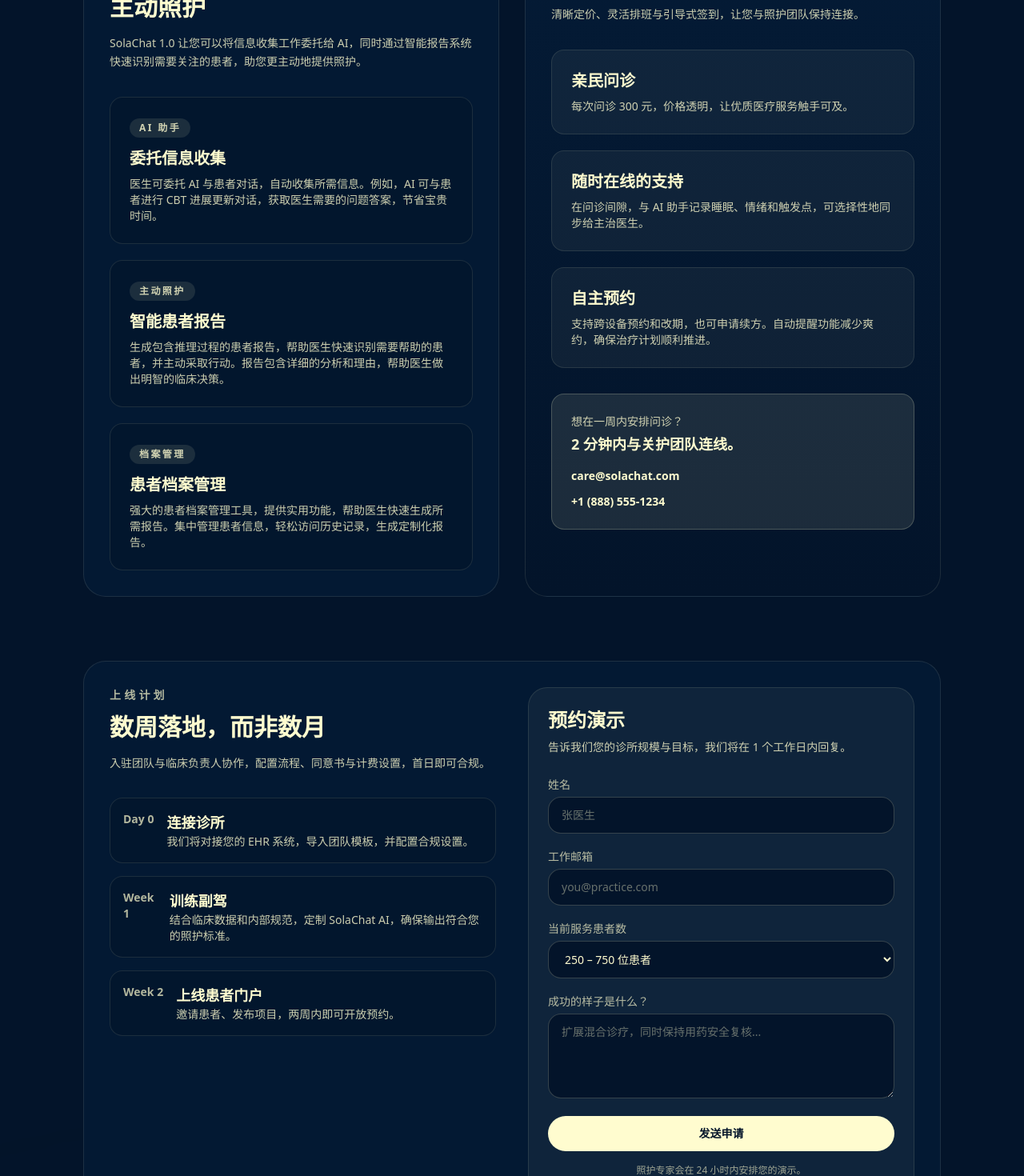
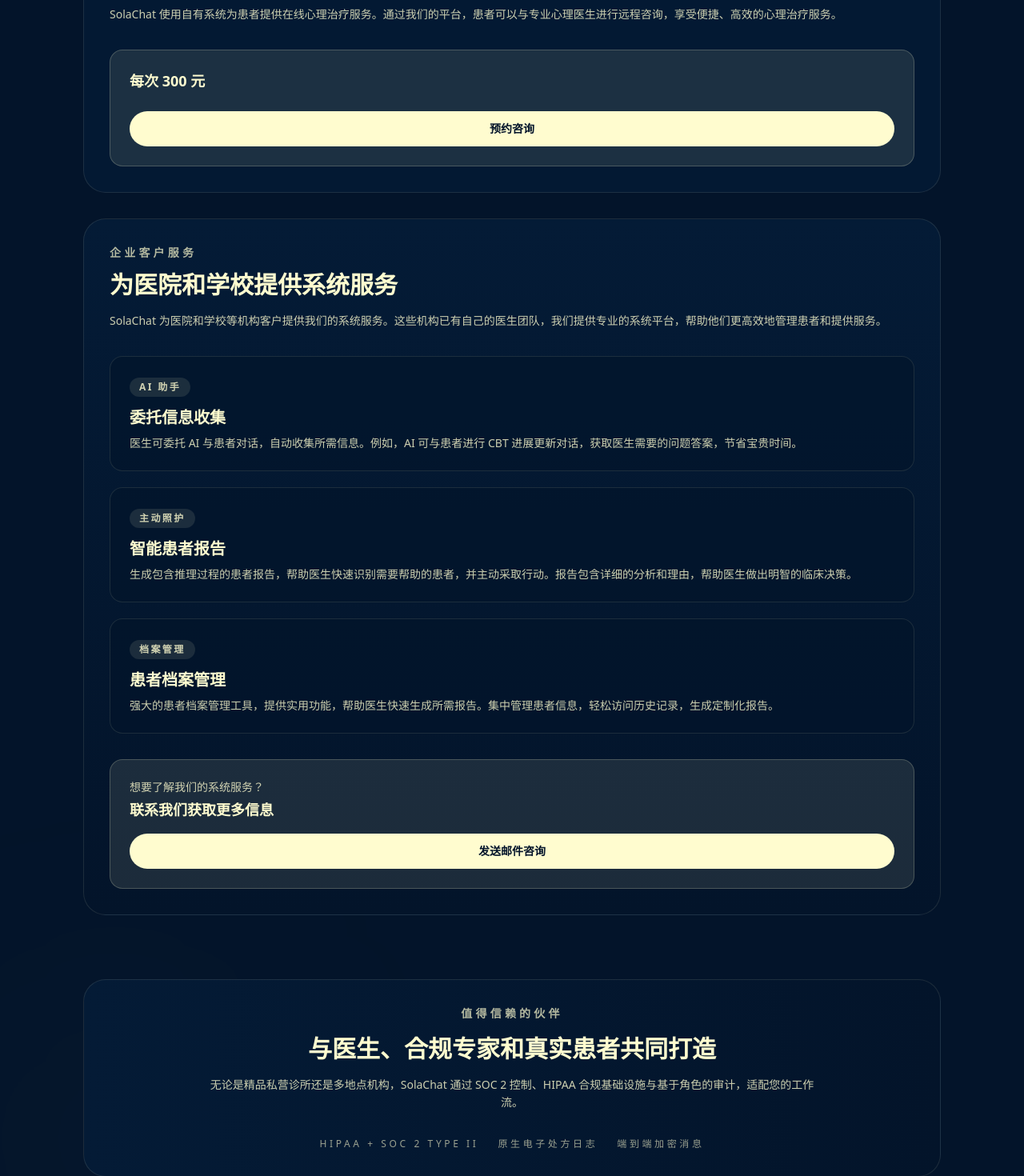
Before and after one commit to Lamonkey/solaspheres.com, a Next.js app: page / in a window 1280 px wide. Shown: the part 760-2230 px from the top of the page at 80% size. Built offline with nearby package versions, Linux system fonts and the light colour scheme.

Commit message:
put 2b and 2c's service section on different row

```diff
--- a/src/app/page.tsx
+++ b/src/app/page.tsx
@@ -19,42 +19,6 @@
     description:
       "强大的患者档案管理工具，提供实用功能，帮助医生快速生成所需报告。集中管理患者信息，轻松访问历史记录，生成定制化报告。",
     badge: "档案管理",
-  },
-];
-
-const patientHighlights = [
-  {
-    title: "亲民问诊",
-    description:
-      "每次问诊 300 元，价格透明，让优质医疗服务触手可及。",
-  },
-  {
-    title: "随时在线的支持",
-    description:
-      "在问诊间隙，与 AI 助手记录睡眠、情绪和触发点，可选择性地同步给主治医生。",
-  },
-  {
-    title: "自主预约",
-    description:
-      "支持跨设备预约和改期，也可申请续方。自动提醒功能减少爽约，确保治疗计划顺利推进。",
-  },
-];
-
-const workflow = [
-  {
-    title: "连接诊所",
-    detail: "我们将对接您的 EHR 系统，导入团队模板，并配置合规设置。",
-    duration: "Day 0",
-  },
-  {
-    title: "训练副驾",
-    detail: "结合临床数据和内部规范，定制 SolaChat AI，确保输出符合您的照护标准。",
-    duration: "Week 1",
-  },
-  {
-    title: "上线患者门户",
-    detail: "邀请患者、发布项目，两周内即可开放预约。",
-    duration: "Week 2",
   },
 ];
 
@@ -99,12 +63,31 @@
           </div>
         </section>
 
-        <section className="grid gap-8 lg:grid-cols-2">
+        <section className="flex flex-col gap-8">
           <div className="rounded-[28px] border border-[#FFFCCF]/10 bg-[#041B36]/80 p-8">
-            <p className="text-sm font-semibold uppercase tracking-[0.3em] text-[#FFFCCF]/70">面向医生</p>
-            <h2 className="mt-3 text-3xl font-semibold text-[#FFFCCF]">委托 AI 收集信息，智能报告助您主动照护</h2>
+            <p className="text-sm font-semibold uppercase tracking-[0.3em] text-[#FFFCCF]/70">心理治疗服务</p>
+            <h2 className="mt-3 text-3xl font-semibold text-[#FFFCCF]">提供在线心理医生心理治疗服务</h2>
             <p className="mt-4 text-sm leading-relaxed text-[#FFFCCF]/80">
-              SolaChat 1.0 让您可以将信息收集工作委托给 AI，同时通过智能报告系统快速识别需要关注的患者，助您更主动地提供照护。
+              SolaChat 使用自有系统为患者提供在线心理治疗服务。通过我们的平台，患者可以与专业心理医生进行远程咨询，享受便捷、高效的心理治疗服务。
+            </p>
+            <div className="mt-8 rounded-2xl border border-[#FFFCCF]/20 bg-[#FFFCCF]/10 p-6">
+              <p className="text-lg font-semibold text-[#FFFCCF]">每次 300 元</p>
+              <div className="mt-6">
+                <Link
+                  href="/patient"
+                  className="inline-flex items-center justify-center w-full rounded-full bg-[#FFFCCF] px-6 py-3 text-sm font-semibold text-[#03142A] transition hover:bg-[#F6F0B3]"
+                >
+                  预约咨询
+                </Link>
+              </div>
+            </div>
+          </div>
+
+          <div className="rounded-[28px] border border-[#FFFCCF]/10 bg-gradient-to-b from-[#041B36] to-[#03142A] p-8">
+            <p className="text-sm font-semibold uppercase tracking-[0.3em] text-[#FFFCCF]/70">企业客户服务</p>
+            <h2 className="mt-3 text-3xl font-semibold text-[#FFFCCF]">为医院和学校提供系统服务</h2>
+            <p className="mt-4 text-sm leading-relaxed text-[#FFFCCF]/80">
+              SolaChat 为医院和学校等机构客户提供我们的系统服务。这些机构已有自己的医生团队，我们提供专业的系统平台，帮助他们更高效地管理患者和提供服务。
             </p>
             <div className="mt-8 space-y-5">
               {psychiatristFeatures.map((feature) => (
@@ -117,129 +100,17 @@
                 </div>
               ))}
             </div>
-          </div>
-
-          <div className="rounded-[28px] border border-[#FFFCCF]/10 bg-gradient-to-b from-[#041B36] to-[#03142A] p-8" id="patients">
-            <p className="text-sm font-semibold uppercase tracking-[0.3em] text-[#FFFCCF]/70">面向患者</p>
-            <h2 className="mt-3 text-3xl font-semibold text-[#FFFCCF]">真实医生 + 问诊间隙的智能陪伴</h2>
-            <p className="mt-4 text-sm leading-relaxed text-[#FFFCCF]/80">
-              清晰定价、灵活排班与引导式签到，让您与照护团队保持连接。
-            </p>
-            <div className="mt-8 space-y-5">
-              {patientHighlights.map((highlight) => (
-                <div key={highlight.title} className="rounded-2xl border border-[#FFFCCF]/10 bg-[#FFFCCF]/5 p-6">
-                  <h3 className="text-xl font-semibold text-[#FFFCCF]">{highlight.title}</h3>
-                  <p className="mt-2 text-sm text-[#FFFCCF]/80">{highlight.description}</p>
-                </div>
-              ))}
-            </div>
             <div className="mt-8 rounded-2xl border border-[#FFFCCF]/20 bg-[#FFFCCF]/10 p-6">
-              <p className="text-sm text-[#FFFCCF]/80">想在一周内安排问诊？</p>
-              <p className="mt-1 text-lg font-semibold text-[#FFFCCF]">2 分钟内与关护团队连线。</p>
-              <div className="mt-4 flex flex-col gap-3 text-sm font-semibold">
-                <Link href="mailto:care@solachat.com" className="text-[#FFFCCF] underline-offset-4 hover:underline">
-                  care@solachat.com
-                </Link>
-                <Link href="tel:+18885551234" className="text-[#FFFCCF] underline-offset-4 hover:underline">
-                  +1 (888) 555-1234
+              <p className="text-sm text-[#FFFCCF]/80">想要了解我们的系统服务？</p>
+              <p className="mt-1 text-lg font-semibold text-[#FFFCCF]">联系我们获取更多信息</p>
+              <div className="mt-4">
+                <Link
+                  href="mailto:88therisingsun@gmail.com"
+                  className="inline-flex items-center justify-center w-full rounded-full bg-[#FFFCCF] px-6 py-3 text-sm font-semibold text-[#03142A] transition hover:bg-[#F6F0B3]"
+                >
+                  发送邮件咨询
                 </Link>
               </div>
-            </div>
-          </div>
-        </section>
-
-        <section className="rounded-[28px] border border-[#FFFCCF]/10 bg-[#041B36]/80 p-8" id="book">
-          <div className="grid gap-10 lg:grid-cols-2">
-            <div>
-              <p className="text-sm font-semibold uppercase tracking-[0.3em] text-[#FFFCCF]/70">上线计划</p>
-              <h2 className="mt-3 text-3xl font-semibold text-[#FFFCCF]">数周落地，而非数月</h2>
-              <p className="mt-4 text-sm leading-relaxed text-[#FFFCCF]/80">
-                入驻团队与临床负责人协作，配置流程、同意书与计费设置，首日即可合规。
-              </p>
-              <div className="mt-8 space-y-4">
-                {workflow.map((step) => (
-                  <div key={step.title} className="flex gap-4 rounded-2xl border border-[#FFFCCF]/10 bg-[#03142A]/60 p-4">
-                    <div className="text-sm font-semibold text-[#FFFCCF]/70">{step.duration}</div>
-                    <div>
-                      <h3 className="text-lg font-semibold text-[#FFFCCF]">{step.title}</h3>
-                      <p className="text-sm text-[#FFFCCF]/80">{step.detail}</p>
-                    </div>
-                  </div>
-                ))}
-              </div>
-            </div>
-            <div className="rounded-[24px] border border-[#FFFCCF]/10 bg-[#FFFCCF]/5 p-6">
-              <h3 className="text-2xl font-semibold text-[#FFFCCF]">预约演示</h3>
-              <p className="mt-2 text-sm text-[#FFFCCF]/80">告诉我们您的诊所规模与目标，我们将在 1 个工作日内回复。</p>
-              <form className="mt-6 space-y-4">
-                <div>
-                  <label className="text-sm text-[#FFFCCF]/70" htmlFor="name">
-                    姓名
-                  </label>
-                  <input
-                    id="name"
-                    name="name"
-                    type="text"
-                    placeholder="张医生"
-                    className="mt-1 w-full rounded-2xl border border-[#FFFCCF]/20 bg-[#03142A] px-4 py-3 text-sm text-[#FFFCCF] placeholder:text-[#FFFCCF]/40 focus:border-[#FFFCCF] focus:outline-none"
-                  />
-                </div>
-                <div>
-                  <label className="text-sm text-[#FFFCCF]/70" htmlFor="email">
-                    工作邮箱
-                  </label>
-                  <input
-                    id="email"
-                    name="email"
-                    type="email"
-                    placeholder="you@practice.com"
-                    className="mt-1 w-full rounded-2xl border border-[#FFFCCF]/20 bg-[#03142A] px-4 py-3 text-sm text-[#FFFCCF] placeholder:text-[#FFFCCF]/40 focus:border-[#FFFCCF] focus:outline-none"
-                  />
-                </div>
-                <div>
-                  <label className="text-sm text-[#FFFCCF]/70" htmlFor="size">
-                    当前服务患者数
-                  </label>
-                  <select
-                    id="size"
-                    name="size"
-                    className="mt-1 w-full rounded-2xl border border-[#FFFCCF]/20 bg-[#03142A] px-4 py-3 text-sm text-[#FFFCCF] focus:border-[#FFFCCF] focus:outline-none"
-                    defaultValue="250-750"
-                  >
-                    <option value="0-100" className="text-[#03142A]">
-                      0 – 100 位患者
-                    </option>
-                    <option value="100-250" className="text-[#03142A]">
-                      100 – 250 位患者
-                    </option>
-                    <option value="250-750" className="text-[#03142A]">
-                      250 – 750 位患者
-                    </option>
-                    <option value="750+" className="text-[#03142A]">
-                      750+ 位患者
-                    </option>
-                  </select>
-                </div>
-                <div>
-                  <label className="text-sm text-[#FFFCCF]/70" htmlFor="message">
-                    成功的样子是什么？
-                  </label>
-                  <textarea
-                    id="message"
-                    name="message"
-                    rows={4}
-                    placeholder="扩展混合诊疗，同时保持用药安全复核..."
-                    className="mt-1 w-full rounded-2xl border border-[#FFFCCF]/20 bg-[#03142A] px-4 py-3 text-sm text-[#FFFCCF] placeholder:text-[#FFFCCF]/40 focus:border-[#FFFCCF] focus:outline-none"
-                  />
-                </div>
-                <button
-                  type="button"
-                  className="w-full rounded-full bg-[#FFFCCF] px-6 py-3 text-sm font-semibold text-[#03142A] transition hover:bg-[#F6F0B3]"
-                >
-                  发送申请
-                </button>
-                <p className="text-center text-xs text-[#FFFCCF]/60">照护专家会在 24 小时内安排您的演示。</p>
-              </form>
             </div>
           </div>
         </section>
```
